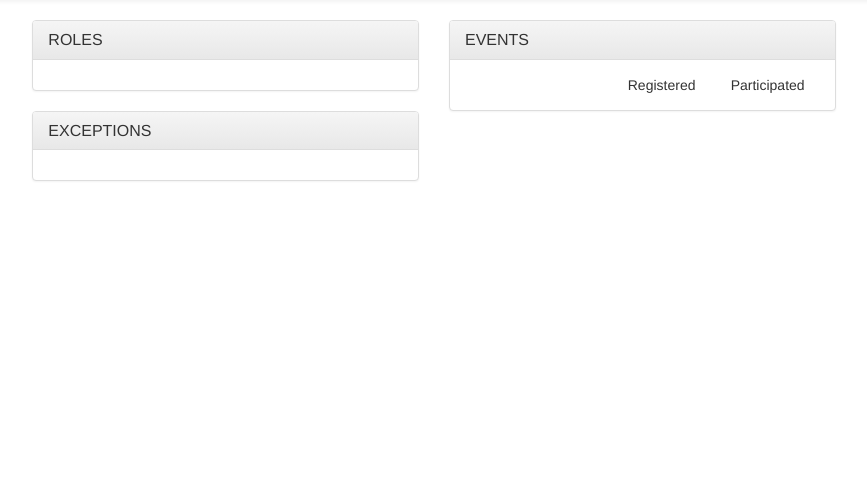
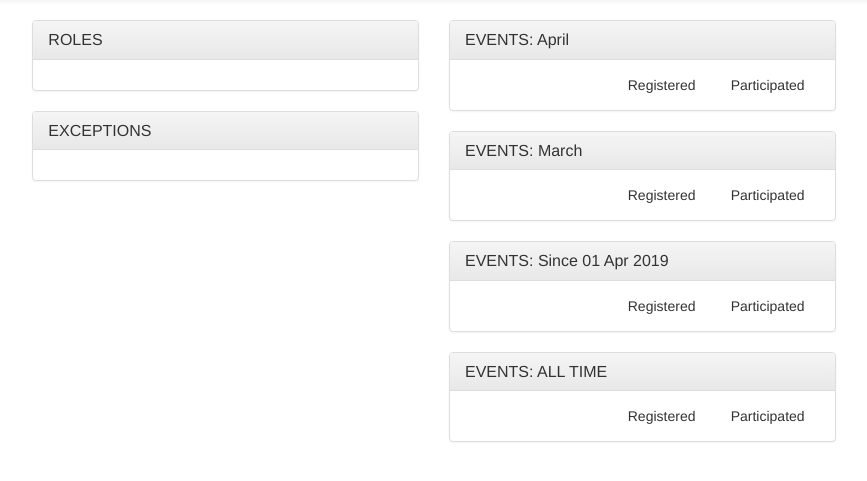
Before and after one commit to drdavidknott/betterstart, a Django app: page / in a window 1280 px wide. Shown: the part 52-533 px from the top of the page, without its empty margins (191-1058 px from the left). Run offline with Django 3.2, Linux system fonts and the light colour scheme; data that the repository does not hold is empty; some libraries are stand-ins or nearby versions.

Commit message:
Added events for this month, last month and year to the dashboard.

```diff
--- a/people/templates/people/index.html
+++ b/people/templates/people/index.html
@@ -70,13 +70,82 @@
 		<div class="col-md-4">
  			<div class="panel panel-default">
 	 			<div class="panel-heading">
-	 				<h4 class="panel-title">EVENTS</h4>
+	 				<h4 class="panel-title">EVENTS: {{ dashboard_dates.first_day_of_this_month|date:'F' }}</h4>
 	 			</div>
 		 		<div class="panel-body">
 					<div class="col-md-5"></div>
 					<div class="col-md-3" align="right">Registered</div>
 					<div class="col-md-4" align="right">Participated</div>
-		 			{% for event_count in event_counts %}
+		 			{% for event_count in event_dashboard.this_month %}
+		 				{% if event_count.registered_count != 0 or event_count.participated_count != 0 %}
+			 				<div class="col-md-5">
+								<a href="{% url 'event_type_this_month' event_count.pk %}">{{ event_count.name }}</a>
+							</div>
+							<div class="col-md-3" align="right">
+								{{ event_count.registered_count }}
+							</div>
+							<div class="col-md-4" align="right">
+								{{ event_count.participated_count }}
+							</div>
+						{% endif %}
+					{% endfor %}
+				</div>
+			</div>
+ 			<div class="panel panel-default">
+	 			<div class="panel-heading">
+	 				<h4 class="panel-title">EVENTS: {{ dashboard_dates.first_day_of_last_month|date:'F' }}</h4>
+	 			</div>
+		 		<div class="panel-body">
+					<div class="col-md-5"></div>
+					<div class="col-md-3" align="right">Registered</div>
+					<div class="col-md-4" align="right">Participated</div>
+		 			{% for event_count in event_dashboard.last_month %}
+		 				{% if event_count.registered_count != 0 or event_count.participated_count != 0 %}
+			 				<div class="col-md-5">
+								<a href="{% url 'event_type_last_month' event_count.pk %}">{{ event_count.name }}</a>
+							</div>
+							<div class="col-md-3" align="right">
+								{{ event_count.registered_count }}
+							</div>
+							<div class="col-md-4" align="right">
+								{{ event_count.participated_count }}
+							</div>
+						{% endif %}
+					{% endfor %}
+				</div>
+			</div>
+ 			<div class="panel panel-default">
+	 			<div class="panel-heading">
+	 				<h4 class="panel-title">EVENTS: Since {{ dashboard_dates.first_day_of_this_year|date:'d M Y' }}</h4>
+	 			</div>
+		 		<div class="panel-body">
+					<div class="col-md-5"></div>
+					<div class="col-md-3" align="right">Registered</div>
+					<div class="col-md-4" align="right">Participated</div>
+		 			{% for event_count in event_dashboard.this_year %}
+		 				{% if event_count.registered_count != 0 or event_count.participated_count != 0 %}
+			 				<div class="col-md-5">
+								<a href="{% url 'event_type_this_year' event_count.pk %}">{{ event_count.name }}</a>
+							</div>
+							<div class="col-md-3" align="right">
+								{{ event_count.registered_count }}
+							</div>
+							<div class="col-md-4" align="right">
+								{{ event_count.participated_count }}
+							</div>
+						{% endif %}
+					{% endfor %}
+				</div>
+			</div>
+ 			<div class="panel panel-default">
+	 			<div class="panel-heading">
+	 				<h4 class="panel-title">EVENTS: ALL TIME</h4>
+	 			</div>
+		 		<div class="panel-body">
+					<div class="col-md-5"></div>
+					<div class="col-md-3" align="right">Registered</div>
+					<div class="col-md-4" align="right">Participated</div>
+		 			{% for event_count in event_dashboard.all_time %}
 		 				{% if event_count.registered_count != 0 or event_count.participated_count != 0 %}
 			 				<div class="col-md-5">
 								<a href="{% url 'event_type' event_count.pk %}">{{ event_count.name }}</a>
@@ -91,8 +160,9 @@
 					{% endfor %}
 				</div>
 			</div>
+		</div>
 
-		 <div class="col-md-2"></div>
+		<div class="col-md-2"></div>
 
 	</div>
 
--- a/people/urls.py
+++ b/people/urls.py
@@ -15,6 +15,9 @@ urlpatterns = [
     url(r'^people_type/(?P<role_type>[0-9]+)$', views.people_type, name='people_type'),
     url(r'^event/(?P<event_id>[0-9]+)$', views.event, name='event'),
     url(r'^event_type/(?P<event_type>[0-9]+)$', views.event_type, name='event_type'),
+    url(r'^event_type_this_month/(?P<event_type>[0-9]+)$', views.event_type, name='event_type_this_month'),
+    url(r'^event_type_last_month/(?P<event_type>[0-9]+)$', views.event_type, name='event_type_last_month'),
+    url(r'^event_type_this_year/(?P<event_type>[0-9]+)$', views.event_type, name='event_type_this_year'),
     url(r'^profile/(?P<person_id>[0-9]+)$', views.profile, name='profile'),
 	url(r'^edit_event/(?P<event_id>[0-9]+)$', views.edit_event, name='edit_event'),
     url(r'^add_relationship/(?P<person_id>[0-9]+)$', views.add_relationship, name='add_relationship'),
--- a/people/views.py
+++ b/people/views.py
@@ -29,14 +29,15 @@ def index(request):
 	# get parents with overdue children
 	parents_with_overdue_children = get_parents_with_overdue_children()
 	# get the event types, with registered and participated counts
-	event_counts = get_event_types_with_counts()
+	event_dashboard = get_dashboard_event_counts(**get_dashboard_dates())
 	# set the context
 	context = build_context({
 								'role_types' : role_types,
 								'parents_with_no_children' : len(parents_with_no_children),
 								'parents_with_no_children_under_four' : len(parents_with_no_children_under_four),
 								'parents_with_overdue_children' : len(parents_with_overdue_children),
-								'event_counts' : event_counts
+								'event_dashboard' : event_dashboard,
+								'dashboard_dates' : get_dashboard_dates()
 								})
 	# return the HttpResponse
 	return HttpResponse(index_template.render(context=context, request=request))
@@ -652,6 +653,26 @@ def add_counts_to_events(events):
 	# return the results
 	return events
 
+def get_dashboard_event_counts(
+								today,
+								first_day_of_this_year,
+								first_day_of_last_month,
+								last_day_of_last_month,
+								first_day_of_this_month
+								):
+	# create the empty dictionary
+	dashboard_dict = {}
+	# get the event counts for use on the dashboard
+	dashboard_dict['all_time'] = get_event_types_with_counts()
+	dashboard_dict['this_year'] = get_event_types_with_counts(date_from=first_day_of_this_year)
+	dashboard_dict['last_month'] = get_event_types_with_counts(
+																date_from=first_day_of_last_month,
+																date_to=last_day_of_last_month
+																)
+	dashboard_dict['this_month'] = get_event_types_with_counts(date_from=first_day_of_this_month)
+	# now return the dictionary
+	return dashboard_dict
+
 def get_event_type(event_type_id):
 	# try to get event type
 	try:
@@ -667,17 +688,30 @@ def get_event_types():
 	# return a list of all the event type objects
 	return Event_Type.objects.all()
 
-def get_event_types_with_counts():
+def get_event_types_with_counts(date_from=0, date_to=0):
 	# return a list of all the event type objects, supplemented with counts
 	event_types = get_event_types()
 	# now go through the role types
 	for event_type in event_types:
-		# get the registration count
-		event_type.registered_count = \
-			Event_Registration.objects.filter(event__event_type=event_type, registered=True).count()
-		# get the participation count
-		event_type.participated_count = \
-			Event_Registration.objects.filter(event__event_type=event_type, participated=True).count()
+		# get the registrations
+		event_registrations = Event_Registration.objects.filter(event__event_type=event_type, registered=True)
+		# get the participations
+		event_participations = Event_Registration.objects.filter(event__event_type=event_type, participated=True)
+		# if we have a from date, filter further
+		if date_from:
+			# filter the registrations
+			event_registrations = event_registrations.filter(event__date__gte=date_from)
+			# and the participations
+			event_participations = event_participations.filter(event__date__gte=date_from)
+		# if we have a before date, filter further
+		if date_to:
+			# filter the registrations
+			event_registrations = event_registrations.filter(event__date__lte=date_to)
+			# and the participations
+			event_participations = event_participations.filter(event__date__lte=date_to)
+		# set the counts
+		event_type.registered_count = event_registrations.count()
+		event_type.participated_count = event_participations.count()
 	# return the results
 	return event_types
 
@@ -1284,6 +1318,36 @@ def build_context(context_dict):
 	context_dict['nav_background'] = os.getenv('BETTERSTART_NAV','betterstart-background-local-test')
 	# return the dictionary
 	return context_dict
+
+def get_dashboard_dates(date=0):
+	# this function returns a dict of dates inclduing the first day of the month, the first day of the previous
+	# month, and the first day of this financial year
+	# create an empty dictionary
+	date_dict = {}
+	# check whether we got a date
+	if date:
+		# set today to the date
+		today = date
+	# otherwise set the date to today
+	else:
+		# set the date to today
+		today = datetime.date.today()
+	# and set the dictionary entry to today
+	date_dict['today'] = today
+	# first, figure out the first day of this month
+	date_dict['first_day_of_this_month'] = today.replace(day=1)
+	# now, figure out the last day of the previous month
+	date_dict['last_day_of_last_month'] = date_dict['first_day_of_this_month'] - datetime.timedelta(days=1)
+	# now, figure out the first day of the last month
+	date_dict['first_day_of_last_month'] = date_dict['last_day_of_last_month'].replace(day=1)
+	# now figure out the first day of this year (most recent 1st of April)
+	date_dict['first_day_of_this_year'] = today.replace(day=1,month=4)
+	# now check whether the date is in the future
+	if date_dict['first_day_of_this_year'] > today:
+		# go back to last year
+		date_dict['first_day_of_this_year'] = first_day_of_this_year.replace(year=first_day_of_this_year.year-1)
+	# return the dictionary
+	return date_dict
 
 # VIEW FUNCTIONS
 # A set of functions which implement the functionality of the site and serve pages.
@@ -1940,14 +2004,35 @@ def event(request, event_id=0):
 
 @login_required
 def event_type(request, event_type):
+	# get the calling url
+	path = request.get_full_path()
+	# get the dashboard dates
+	dashboard_dates = get_dashboard_dates()
+	# set blank dates
+	date_from = ''
+	date_to = ''
+	# set the dates, dependent on the url
+	if 'this_month' in path:
+		# set the date_from to the first of the month
+		date_from = dashboard_dates['first_day_of_this_month'].strftime('%Y-%m-%d')
+	# otherwise check for last month
+	elif 'last_month' in path:
+		# set the date from to the first of last month
+		date_from = dashboard_dates['first_day_of_last_month'].strftime('%Y-%m-%d')
+		# and the date to to the last of last month
+		date_to = dashboard_dates['last_day_of_last_month'].strftime('%Y-%m-%d')
+	# otherwise check for this year
+	elif 'this_year' in path:
+		# set the date from to the beginning of the year
+		date_from = dashboard_dates['first_day_of_this_year'].strftime('%Y-%m-%d')
 	# copy the request
 	copy_POST = request.POST.copy()
 	# set search terms for an event search
 	copy_POST['action'] = 'search'
 	copy_POST['event_type'] = event_type
 	copy_POST['name'] = ''
-	copy_POST['date_from'] = ''
-	copy_POST['date_to'] = ''
+	copy_POST['date_from'] = date_from
+	copy_POST['date_to'] = date_to
 	copy_POST['page'] = '1'
 	# now copy it back
 	request.POST = copy_POST
```
